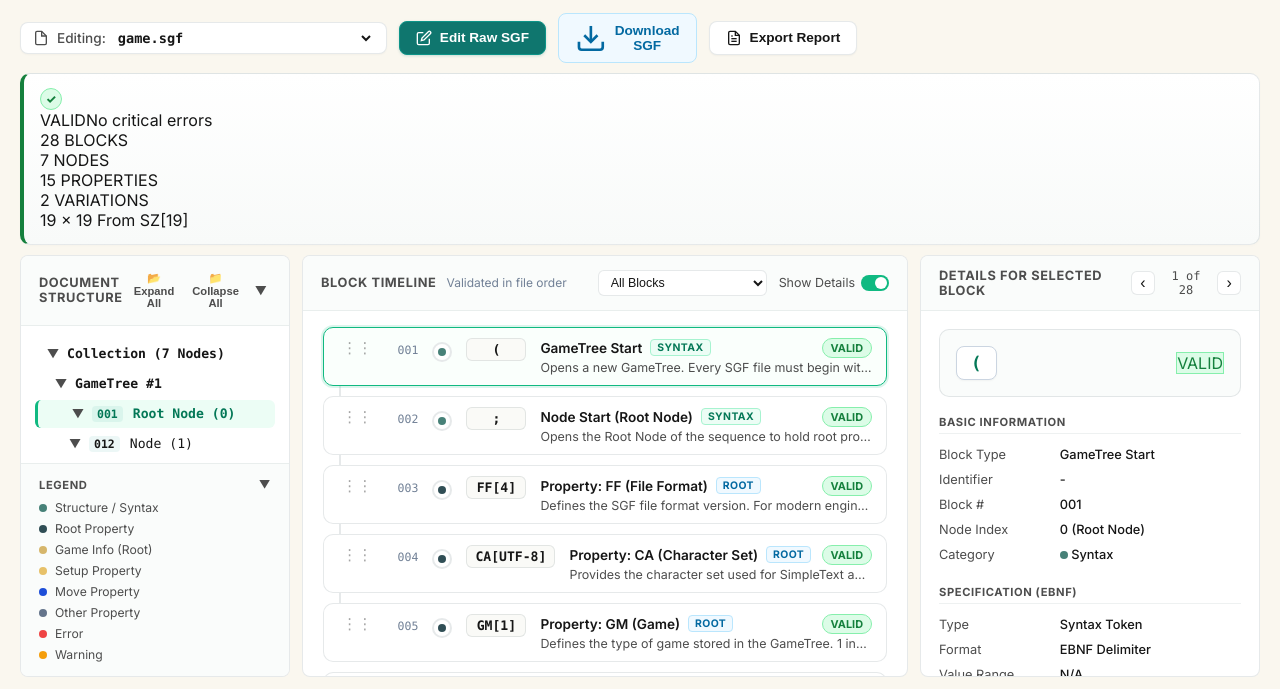
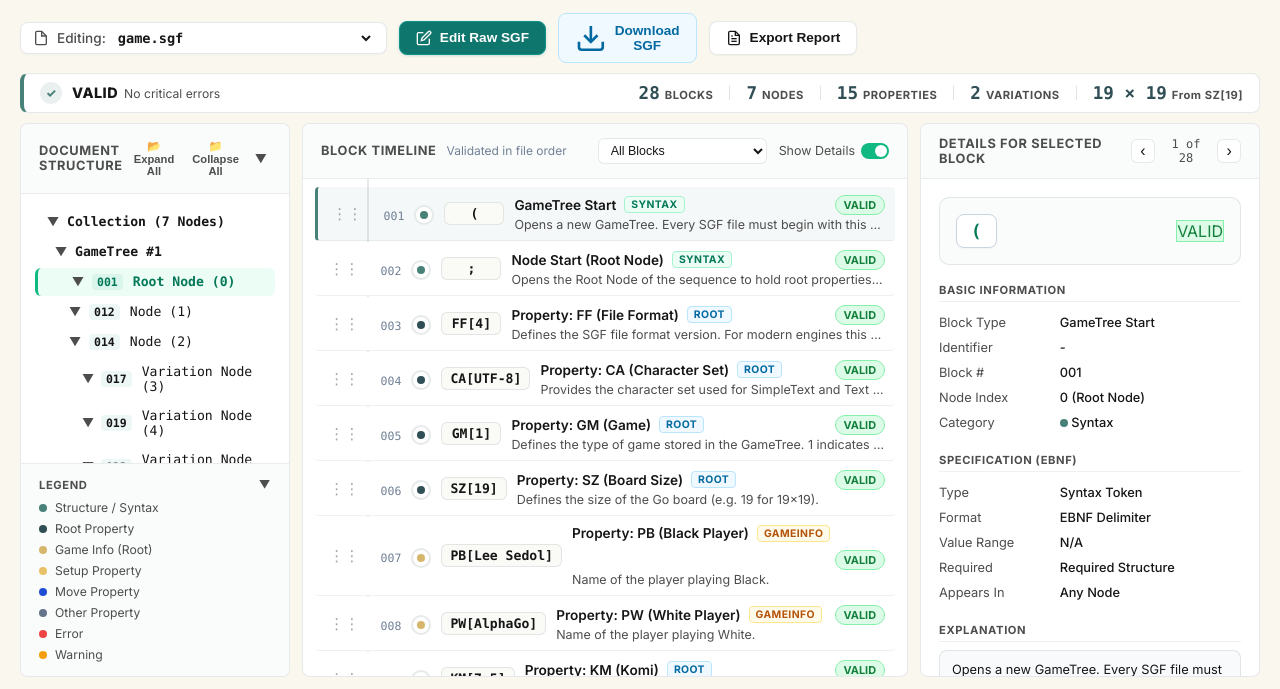
Before and after one commit to dave-masorn/SGF-Auditor, a website: page inspector.html in a window 1280 px wide. Shown: the part 111-800 px from the top of the page. Drawn offline with Linux system fonts and the light colour scheme; a web font is replaced by a local one.

Commit message:
Fix status Card class overwriting and remove chunky card borders on timeline rows

```diff
--- a/inspector.html
+++ b/inspector.html
@@ -285,94 +285,36 @@
             height: 16px;
         }
 
-        /* ── Metrics Cards Grid ── */
-        .metrics-grid {
-            display: grid;
-            grid-template-columns: repeat(6, 1fr);
+        /* ── Restrained Information Strip ── */
+        .metrics-strip-wrapper {
+            background-color: #FFFFFF;
+            border: 1px solid var(--color-border);
+            border-radius: 8px;
+            padding: 8px 16px;
+            display: flex;
+            align-items: center;
+            justify-content: space-between;
+            flex-wrap: nowrap;
             gap: 14px;
-        }
-
-        @media (max-width: 1200px) {
-            .metrics-grid {
-                grid-template-columns: repeat(3, 1fr);
-            }
-        }
-        @media (max-width: 640px) {
-            .metrics-grid {
-                grid-template-columns: repeat(2, 1fr);
-            }
-        }
-
-        .metric-card {
-            background: var(--color-surface);
-            border: 1px solid var(--color-border);
-            border-radius: 10px;
-            padding: 14px 16px;
-            box-shadow: 0 1px 3px rgba(0, 0, 0, 0.02);
-            display: flex;
-            flex-direction: column;
-            justify-content: space-between;
-        }
-
-        .metric-label {
-            font-size: 0.72rem;
-            font-weight: 700;
-            color: var(--color-text-muted);
-            letter-spacing: 0.6px;
-            text-transform: uppercase;
-            display: flex;
-            align-items: center;
-            justify-content: space-between;
-        }
-
-        .info-icon {
-            display: inline-flex;
-            align-items: center;
-            justify-content: center;
-            width: 14px;
-            height: 14px;
-            border-radius: 50%;
-            border: 1px solid var(--color-text-light);
-            color: var(--color-text-light);
-            font-size: 0.65rem;
-            font-weight: 600;
-            cursor: help;
-        }
-
-        .metric-number {
-            font-size: 1.6rem;
-            font-weight: 800;
-            color: var(--color-text-main);
-            margin: 6px 0 2px 0;
-            font-family: var(--font-mono);
-
-        }
-
-        .metric-subtext {
-            font-size: 0.75rem;
-            color: var(--color-text-muted);
-        }
-
-        /* Overall Status Card Specifics */
-        .overall-status-card {
-            background: linear-gradient(180deg, #FFFFFF 0%, #F8FAF9 100%);
-            border-left: 4px solid var(--status-valid-text);
-        }
-        .overall-status-card.status-error-border {
-            border-left-color: var(--status-error-text);
-        }
-        .overall-status-card.status-warning-border {
-            border-left-color: var(--status-warning-text);
-        }
-
-        .metric-status-val {
-            display: flex;
-            align-items: center;
-            gap: 8px;
-            margin: 6px 0 2px 0;
-        }
-
-        .status-icon {
+            flex-shrink: 0;
+            border-left: 4px solid var(--color-accent-teal);
+        }
+
+        .metrics-strip-wrapper.status-error-border {
+            border-left-color: #9F2627;
+        }
+
+        .metrics-strip-wrapper.status-warning-border {
+            border-left-color: #A98B3C;
+        }
+
+        .status-rail-group {
+            display: flex;
+            align-items: center;
+            gap: 10px;
+        }
+
+        .status-rail-icon {
             width: 22px;
             height: 22px;
             border-radius: 50%;
@@ -382,27 +324,62 @@
             font-size: 0.75rem;
             font-weight: 800;
         }
-
-        .status-icon.success-icon {
-            background-color: var(--status-valid-bg);
-            color: var(--status-valid-text);
-            border: 1px solid var(--status-valid-border);
-        }
-        .status-icon.error-icon {
-            background-color: var(--status-error-bg);
-            color: var(--status-error-text);
-            border: 1px solid var(--status-error-border);
-        }
-        .status-icon.warning-icon {
-            background-color: var(--status-warning-bg);
-            color: var(--status-warning-text);
-            border: 1px solid var(--status-warning-border);
-        }
-
-        .status-title {
-            font-size: 1.15rem;
+        .status-rail-icon.success-icon {
+            background-color: rgba(71, 129, 120, 0.12);
+            color: var(--color-accent-teal);
+        }
+        .status-rail-icon.error-icon {
+            background-color: rgba(159, 38, 39, 0.12);
+            color: #9F2627;
+        }
+        .status-rail-icon.warning-icon {
+            background-color: rgba(231, 193, 105, 0.2);
+            color: #A98B3C;
+        }
+
+        .status-rail-title {
+            font-size: 0.9rem;
             font-weight: 800;
+            color: var(--color-text-main);
             letter-spacing: 0.5px;
+        }
+
+        .status-rail-sub {
+            font-size: 0.76rem;
+            color: var(--color-text-muted);
+            margin-left: 6px;
+        }
+
+        .metrics-strip-items {
+            display: flex;
+            align-items: center;
+            gap: 16px;
+        }
+
+        .strip-item {
+            display: flex;
+            align-items: baseline;
+            gap: 5px;
+        }
+
+        .strip-val {
+            font-family: var(--font-mono);
+            font-size: 1.1rem;
+            font-weight: 700;
+            color: #304E55;
+        }
+
+        .strip-lbl {
+            font-size: 0.7rem;
+            font-weight: 700;
+            color: var(--color-text-muted);
+            letter-spacing: 0.5px;
+        }
+
+        .strip-divider {
+            width: 1px;
+            height: 14px;
+            background-color: rgba(48, 78, 85, 0.15);
         }
 
         /* ── Workspace 3-Column Layout ── */
@@ -630,50 +607,50 @@
 
         .timeline-container {
             flex: 1;
-            padding: 16px 20px;
+            padding: 8px 12px;
             overflow-y: auto;
-            display: flex;
-            flex-direction: column;
-            gap: 10px;
             position: relative;
         }
 
-        /* Continuous timeline vertical line */
+        /* Continuous SGF Document Spine Line */
         .timeline-container::before {
             content: "";
             position: absolute;
-            top: 24px;
-            bottom: 24px;
-            left: 36px;
+            top: 0;
+            bottom: 0;
+            left: 64px;
             width: 2px;
-            background-color: var(--color-border);
+            background-color: rgba(48, 78, 85, 0.12);
             z-index: 1;
         }
 
         .timeline-card {
             display: flex;
-            align-items: flex-start;
-            gap: 14px;
+            align-items: center;
+            gap: 10px;
             position: relative;
             z-index: 2;
-            padding: 10px 14px;
-            border-radius: 10px;
-            border: 1px solid var(--color-border);
-            background: var(--color-surface);
+            padding: 8px 10px;
+            border-radius: 4px;
+            border: none;
+            border-bottom: 1px solid rgba(48, 78, 85, 0.08);
+            background: #FFFFFF;
             cursor: pointer;
-            transition: all 0.15s ease;
+            transition: all 0.12s ease;
+            margin-bottom: 1px;
         }
 
         .timeline-card:hover {
-            border-color: #CBD5E1;
-            box-shadow: 0 2px 8px rgba(0, 0, 0, 0.04);
-            transform: translateX(2px);
+            background-color: #FAFAF7;
+            border-color: rgba(48, 78, 85, 0.08);
+            box-shadow: none;
+            transform: none;
         }
 
         .timeline-card.selected {
-            border-color: #10B981;
-            box-shadow: 0 0 0 2px rgba(16, 185, 129, 0.15);
-            background-color: #FAFFFC;
+            border-left: 3px solid var(--color-accent-teal) !important;
+            background-color: rgba(71, 129, 120, 0.055) !important;
+            box-shadow: none !important;
         }
 
         .timeline-dot-wrapper {
@@ -2021,11 +1998,11 @@
             const heroBadge = document.getElementById('hero-badge');
             const headerBadge = document.getElementById('header-status-badge');
 
-            statusCard.className = 'metric-card overall-status-card';
+            statusCard.className = 'metrics-strip-wrapper';
 
             if (hasCriticalError) {
                 statusCard.classList.add('status-error-border');
-                iconEl.className = 'status-icon error-icon';
+                iconEl.className = 'status-rail-icon error-icon';
                 iconEl.textContent = '✕';
                 titleEl.textContent = 'SYNTAX ERROR';
                 subEl.textContent = 'Critical spec violations found';
@@ -2033,14 +2010,14 @@
                 if (headerBadge) { headerBadge.className = 'badge badge-error'; headerBadge.textContent = 'SYNTAX ERROR'; }
             } else if (hasWarnings) {
                 statusCard.classList.add('status-warning-border');
-                iconEl.className = 'status-icon warning-icon';
+                iconEl.className = 'status-rail-icon warning-icon';
                 iconEl.textContent = '!';
                 titleEl.textContent = 'WARNINGS';
                 subEl.textContent = 'Non-standard properties found';
                 if (heroBadge) { heroBadge.className = 'badge badge-warning'; heroBadge.textContent = 'FF[4] WARNINGS'; }
                 if (headerBadge) { headerBadge.className = 'badge badge-warning'; headerBadge.textContent = 'FF[4] WARNINGS'; }
             } else {
-                iconEl.className = 'status-icon success-icon';
+                iconEl.className = 'status-rail-icon success-icon';
                 iconEl.textContent = '✓';
                 titleEl.textContent = 'VALID';
                 subEl.textContent = 'No critical errors';
```
